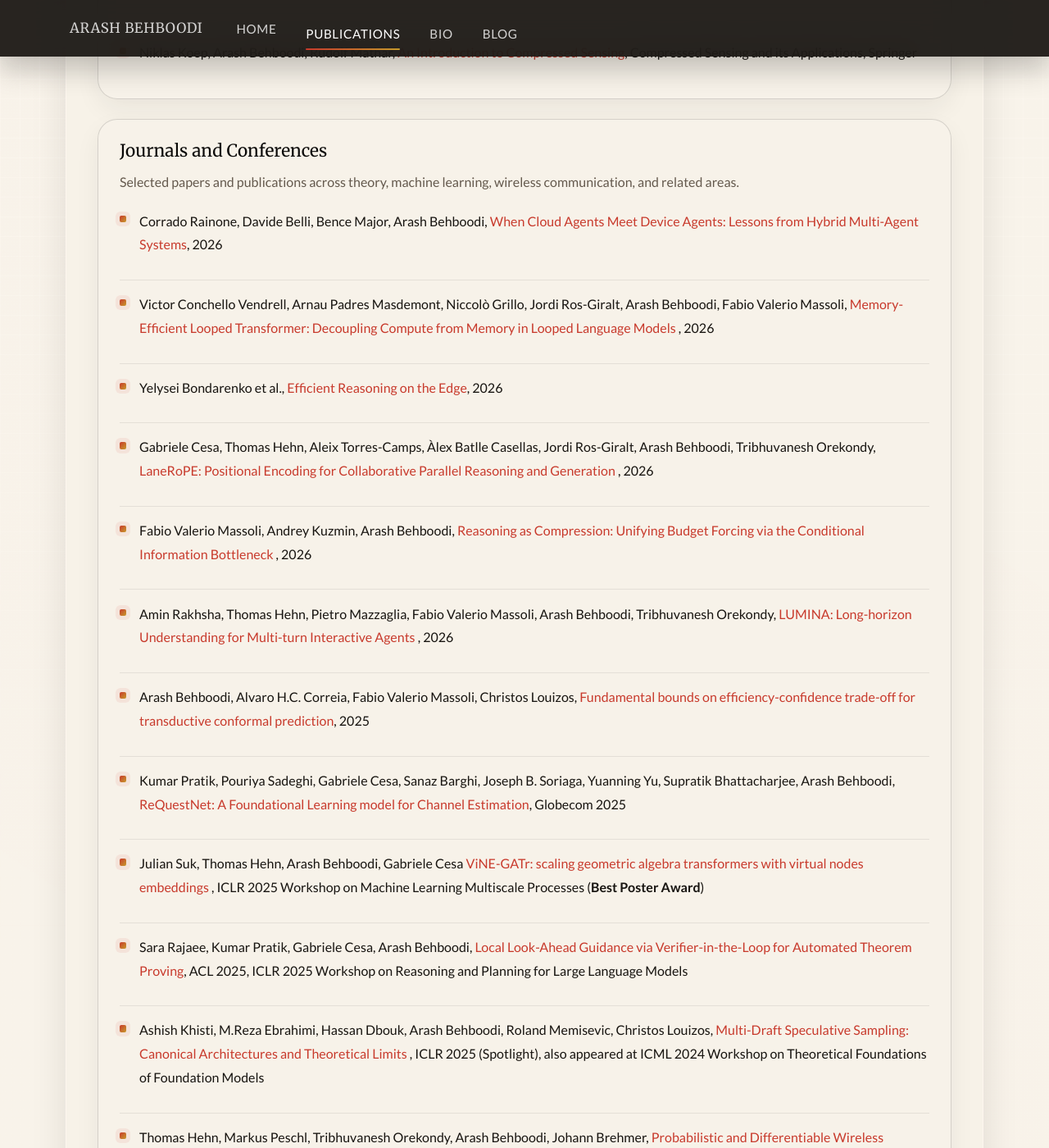
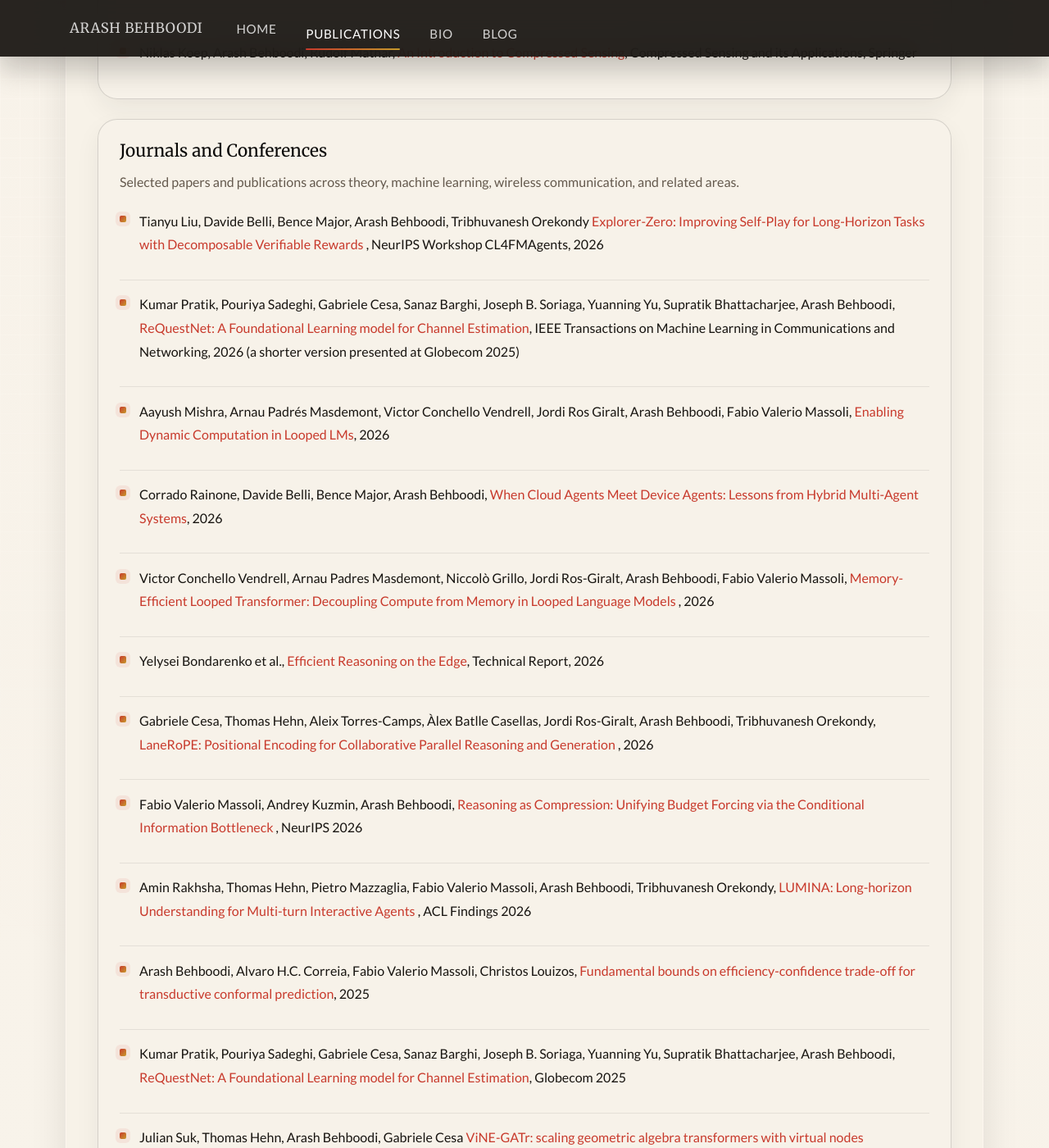
Before and after one commit to arashbehboodi/arashbehboodi.github.io, a Jekyll site: the page built from publication.html, in a window 1280 px wide and 1400 px high, scrolled down 692 px. Shown: the whole window at 82% size. Built offline with Jekyll 4.4.1, drawn with Linux system fonts in a browser that asks for light colours; some of the changed text lies outside the part shown.

Commit message:
New publications

```diff
--- a/publication.html
+++ b/publication.html
@@ -27,6 +27,25 @@ description: Publications, book chapters, and notes by Arash Behboodi.
 <h3 id="journals-and-conferences">Journals and Conferences</h3>
 <p class="section-intro">Selected papers and publications across theory, machine learning, wireless communication, and related areas.</p>
 <ul class="feature-list compact-list">
+
+      <li><p>
+      Tianyu Liu, Davide Belli, Bence Major, Arash Behboodi, Tribhuvanesh Orekondy
+      <a href="https://arxiv.org/abs/2610.19868">
+      Explorer-Zero: Improving Self-Play for Long-Horizon Tasks with Decomposable Verifiable Rewards
+    </a>, NeurIPS Workshop CL4FMAgents, 2026 </p></li>
+
+  <li><p>
+    Kumar Pratik, Pouriya Sadeghi, Gabriele Cesa, Sanaz Barghi,
+    Joseph B. Soriaga, Yuanning Yu, Supratik Bhattacharjee,
+    Arash Behboodi, <a href="https://arxiv.org/abs/2508.08790">ReQuestNet:
+      A Foundational Learning model
+      for Channel Estimation</a>, IEEE Transactions on Machine Learning in Communications and Networking, 2026 (a shorter version presented at Globecom 2025)
+    </p>  </li>
+      <li>
+      <p>
+Aayush Mishra, Arnau Padrés Masdemont, Victor Conchello Vendrell, Jordi Ros Giralt, Arash Behboodi, Fabio Valerio Massoli, <a href="https://arxiv.org/abs/2610.09013"> Enabling Dynamic Computation in Looped LMs</a>, 2026
+      </p>
+    </li>
   <li>
     <p>Corrado Rainone, Davide Belli, Bence Major, Arash Behboodi, <a href="https://arxiv.org/abs/2605.30102">
     When Cloud Agents Meet Device Agents: Lessons from Hybrid Multi-Agent Systems</a>, 2026
@@ -40,7 +59,7 @@ description: Publications, book chapters, and notes by Arash Behboodi.
 
   <li>
   <p>Yelysei Bondarenko et al., <a href="https://arxiv.org/abs/2603.16867">
-Efficient Reasoning on the Edge</a>, 2026</p>
+Efficient Reasoning on the Edge</a>, Technical Report, 2026</p>
 </li>
 
   <li>
@@ -53,12 +72,12 @@ Efficient Reasoning on the Edge</a>, 2026</p>
   <li>
   <p>Fabio Valerio Massoli, Andrey Kuzmin, Arash Behboodi,
     <a href="https://arxiv.org/abs/2603.08462">      Reasoning as Compression: Unifying Budget Forcing via the Conditional Information Bottleneck
-</a>,  2026 </p>
+</a>, NeurIPS 2026 </p>
 </li>
 
     <li>
   <p>Amin Rakhsha, Thomas Hehn, Pietro Mazzaglia, Fabio Valerio Massoli, Arash Behboodi, Tribhuvanesh Orekondy, <a href="https://arxiv.org/abs/2601.16649">LUMINA: Long-horizon Understanding for Multi-turn Interactive Agents
-</a>,  2026 </p>
+</a>, ACL Findings 2026 </p>
 </li>
 
   <li><p>
@@ -79,7 +98,7 @@ Efficient Reasoning on the Edge</a>, 2026</p>
 </p></li>
 
 
-<li><p>Sara Rajaee, Kumar Pratik, Gabriele Cesa, Arash Behboodi, <a href="https://arxiv.org/abs/2503.09730">Local Look-Ahead Guidance via Verifier-in-the-Loop for Automated Theorem Proving</a>, ACL 2025, ICLR 2025 Workshop on Reasoning and Planning for Large Language Models</p></li>
+<li><p>Sara Rajaee, Kumar Pratik, Gabriele Cesa, Arash Behboodi, <a href="https://arxiv.org/abs/2503.09730">Local Look-Ahead Guidance via Verifier-in-the-Loop for Automated Theorem Proving</a>, ACL Findings2025, ICLR 2025 Workshop on Reasoning and Planning for Large Language Models</p></li>
 
 <li><p>Ashish Khisti, M.Reza Ebrahimi, Hassan Dbouk, Arash Behboodi, Roland Memisevic, Christos Louizos, <a href="https://arxiv.org/abs/2410.18234">Multi-Draft Speculative Sampling: Canonical Architectures and Theoretical Limits
 </a>, ICLR 2025 (Spotlight), also appeared at ICML 2024 Workshop on Theoretical Foundations of Foundation Models
```
Also changed, not shown: index.html (+37 -8 lines).
